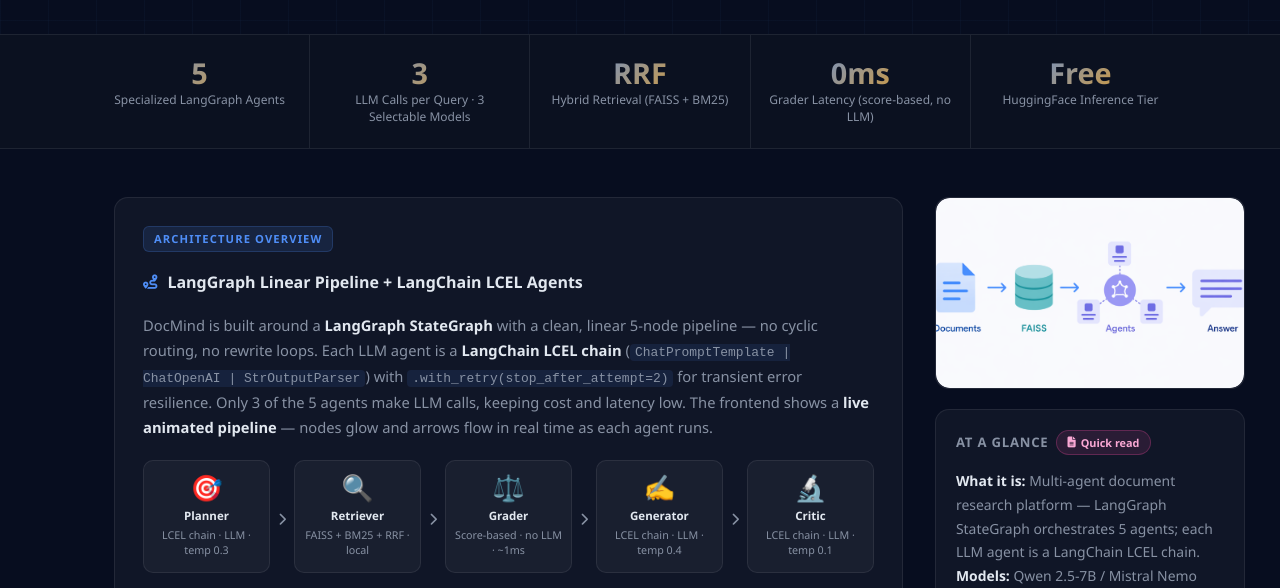
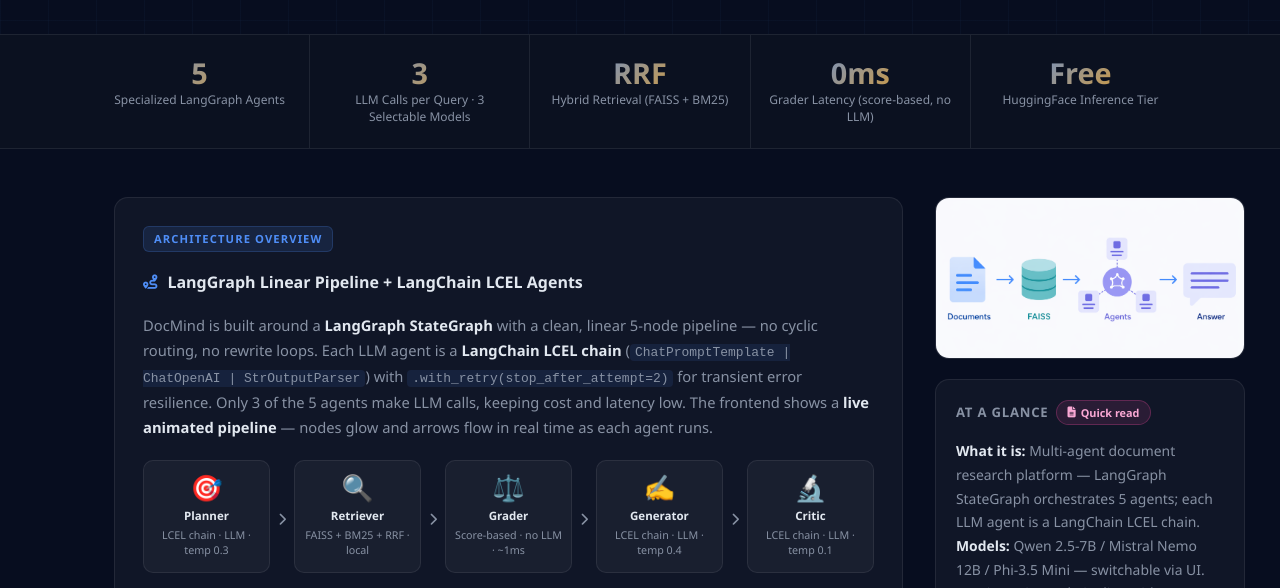
Before and after one commit to mnoorchenar/mnoorchenar.github.io, a plain HTML site: page projects/Projects-Files/013-docmind.html in a window 1280 px wide. Shown: the part 604-1192 px from the top of the page. Drawn offline with nearby package versions, Linux system fonts and the light colour scheme.

Commit message:
Update 2026-04-16 14:05:57

```diff
--- a/projects/shared.css
+++ b/projects/shared.css
@@ -383,8 +383,8 @@
 .sidebar-proj-img-card { padding: 0 !important; overflow: hidden; }
 .sidebar-proj-img {
   width: 100%; display: block;
-  height: 190px; object-fit: cover;
-  border-radius: var(--radius);
+  height: 160px; object-fit: cover;
+  object-position: center top;
 }
 
 
```
